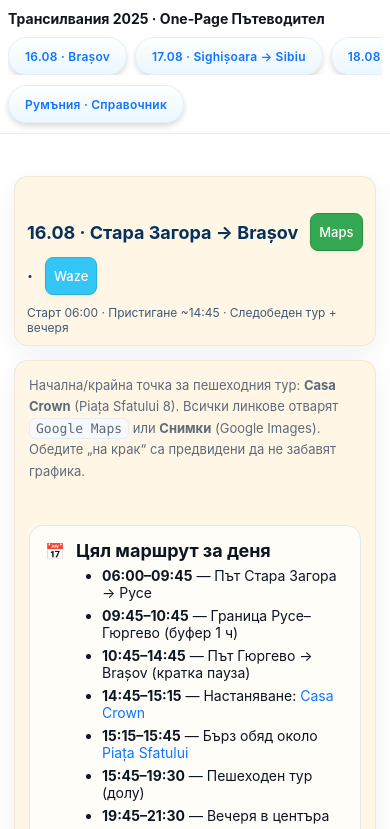
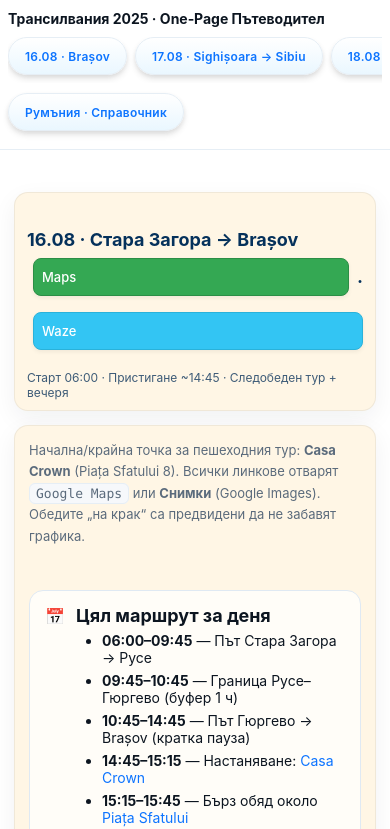
Before and after one commit to RadoyZhelyazkov/Romania-Trip, a plain HTML site: page index.html in a window 390 px wide. Shown: the top 829 px of the page. Drawn offline with Linux system fonts and the light colour scheme.

Commit message:
Add files via upload

```diff
--- a/index.html
+++ b/index.html
@@ -382,6 +382,40 @@
   background-color: var(--c-route);
   box-shadow: 0 3px 8px rgba(0,0,0,0.10);
   transform: translateY(-1px);
+}
+</style>
+
+
+<style id="buttons-spacing-fix">
+/* General spacing for button containers */
+.action-buttons-inline, .photos-btn, .maps-btn, .waze-btn, .action-btn, .pill {
+  margin-bottom: 8px;
+}
+
+/* Add vertical gap between rows of buttons */
+.action-buttons-inline {
+  display: flex;
+  flex-wrap: wrap;
+  gap: 8px;
+}
+
+/* For mobile: ensure buttons wrap nicely with space underneath */
+@media (max-width: 768px) {
+  .action-buttons-inline {
+    justify-content: flex-start;
+    gap: 8px 8px; /* row-gap column-gap */
+    margin-bottom: 12px;
+  }
+  .action-buttons-inline > * {
+    flex: 1 1 auto;
+    min-width: calc(50% - 8px); /* two per row on mobile, but wrap */
+    text-align: center;
+  }
+}
+
+/* Ensure standalone buttons (e.g., Maps/Waze/Snimki) have bottom margin */
+button, a.button, .btn-top {
+  margin-bottom: 8px;
 }
 </style>
 
```
